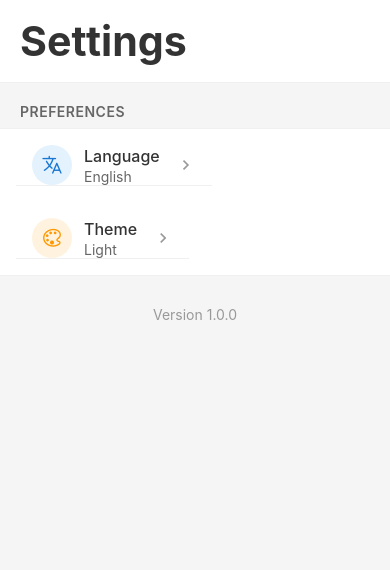
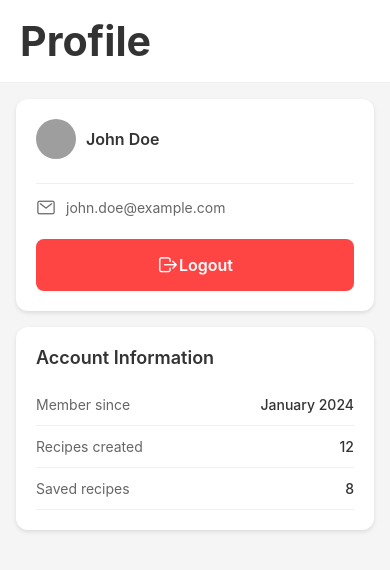
Before and after one commit to DmitryShastel/CookBook, a React Native app: screen / in a window 390 px wide. Shown: the top 570 px of the page. Built offline with nearby package versions, Linux system fonts and the light colour scheme; grey boxes are pictures that could not be loaded.

Commit message:
fix: The UserProfileScreen is updated

```diff
--- a/src/app/App.tsx
+++ b/src/app/App.tsx
@@ -1,12 +1,12 @@
 import { View } from 'react-native';
 import { SafeAreaProvider } from 'react-native-safe-area-context';
-import { SettingsScreen } from '@/screens/settings/SettingsScreen';
+import { UserProfileScreen } from '@/screens/userProfile/UserProfileScreen';
 
 export default function App() {
   return (
     <SafeAreaProvider>
       <View style={{ flex: 1, backgroundColor: '#fff' }}>
-        <SettingsScreen />
+        <UserProfileScreen />
       </View>
     </SafeAreaProvider>
   );
--- a/src/features/userProfile/ui/UserProfile.tsx
+++ b/src/features/userProfile/ui/UserProfile.tsx
@@ -1,5 +1,5 @@
-import { View, Text, TouchableOpacity } from 'react-native';
-import Icon from 'react-native-vector-icons/Ionicons';
+import { View } from 'react-native';
+import { Text, Button, Icon } from 'react-native-elements';
 import { ReusableUserInfo } from '@/components/ui/userInfo/ReusableUserInfo';
 import { styles } from '@/features/userProfile/ui/UserProfiler.styles';
 import { UserProfileProps } from '@/features/userProfile/model/types/UserProfile';
@@ -16,19 +16,22 @@
         <ReusableUserInfo userName={userName} userAvatar={userAvatar} />
 
         <View style={styles.emailContainer}>
-          <Icon name="mail-outline" size={20} color="#666" />
+          <Icon name="mail-outline" type="ionicon" size={20} color="#666" />
           <Text style={styles.emailText}>{userEmail}</Text>
         </View>
       </View>
 
-      <TouchableOpacity
-        style={styles.logoutButton}
+      <Button
+        title="Logout"
         onPress={onLogout}
+        icon={
+          <Icon name="log-out-outline" type="ionicon" size={22} color="#fff" />
+        }
+        iconContainerStyle={styles.logoutIcon}
+        buttonStyle={styles.logoutButton}
+        titleStyle={styles.logoutText}
         activeOpacity={0.7}
-      >
-        <Icon name="log-out-outline" size={22} color="#fff" />
-        <Text style={styles.logoutText}>Logout</Text>
-      </TouchableOpacity>
+      />
     </View>
   );
 };
--- a/src/features/userProfile/ui/UserProfiler.styles.ts
+++ b/src/features/userProfile/ui/UserProfiler.styles.ts
@@ -26,19 +26,19 @@
     marginLeft: 10,
   },
   logoutButton: {
-    alignItems: 'center',
     backgroundColor: '#ff4444',
     borderRadius: 8,
-    flexDirection: 'row',
-    justifyContent: 'center',
     paddingHorizontal: 20,
     paddingVertical: 14,
+  },
+  logoutIcon: {
+    marginRight: 10,
   },
   logoutText: {
     color: '#fff',
     fontSize: 16,
     fontWeight: '600',
-    marginLeft: 10,
+    marginLeft: 0,
   },
   userInfoSection: {
     marginBottom: 20,
--- a/src/screens/userProfile/UserProfileScreen.tsx
+++ b/src/screens/userProfile/UserProfileScreen.tsx
@@ -1,4 +1,5 @@
-import { View, Text, ScrollView, SafeAreaView, StatusBar } from 'react-native';
+import { View, ScrollView, SafeAreaView, StatusBar } from 'react-native';
+import { Text } from 'react-native-elements';
 import { UserProfile } from '@/features/userProfile/ui/UserProfile';
 import { styles } from '@/screens/userProfile/UserProfileScreen.styles';
 
@@ -12,7 +13,9 @@
       <StatusBar barStyle="dark-content" backgroundColor="#fff" />
 
       <View style={styles.header}>
-        <Text style={styles.headerTitle}>Profile</Text>
+        <Text style={styles.headerTitle} h1>
+          Profile
+        </Text>
       </View>
 
       <ScrollView style={styles.container} showsVerticalScrollIndicator={false}>
```
